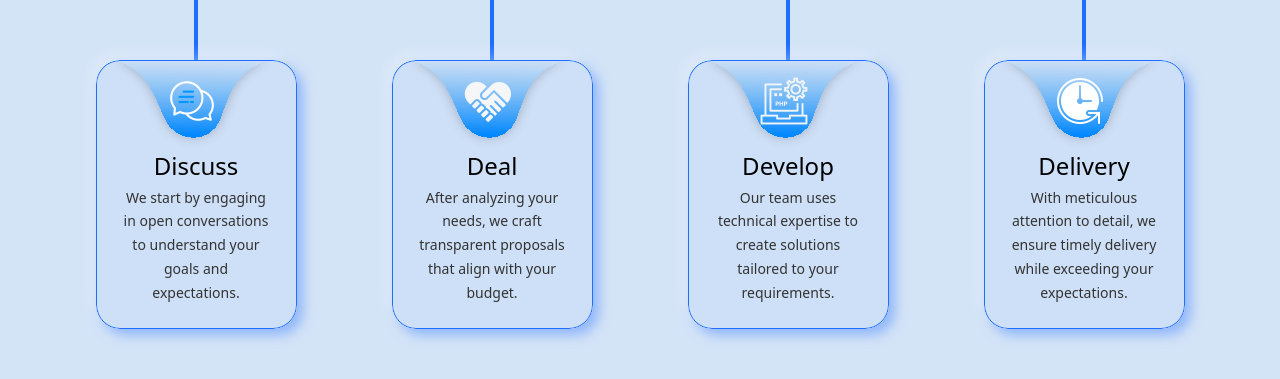
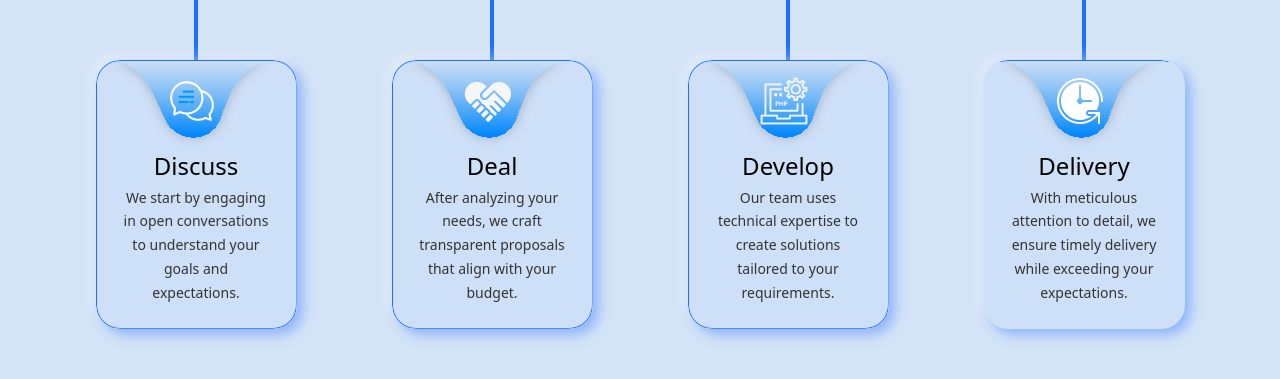
Before and after one commit to rhmunna143/section-task, a React (Vite) app: page / in a window 1280 px wide. Shown: the part 1178-1557 px from the top of the page. Built offline with nearby package versions, Linux system fonts and the light colour scheme.

Commit message:
Refactor ProcessCard component to simplify background styling and enhance active state transition effects

```diff
--- a/src/components/WorkProcessSection.jsx
+++ b/src/components/WorkProcessSection.jsx
@@ -38,11 +38,9 @@ const ProcessCard = ({ icon, title, description, isActive }) => {
         <div
           className="absolute inset-0 rounded-3xl pointer-events-none"
           style={{
-            background: `linear-gradient(to bottom, #1e6fff 0%, #1e6fff ${
-              isActive ? "100%" : "0%"
-            }, transparent ${isActive ? "100%" : "0%"})`,
-            transition: "background 800ms ease-out",
-            transitionDelay: isActive ? "1000ms" : "0ms",
+            background: "#1e6fff",
+            clipPath: isActive ? "inset(0% 0% 0% 0%)" : "inset(0% 0% 100% 0%)",
+            transition: "clip-path 800ms ease-out 1000ms",
             WebkitMask:
               "linear-gradient(#fff 0 0) content-box, linear-gradient(#fff 0 0)",
             WebkitMaskComposite: "xor",
```
